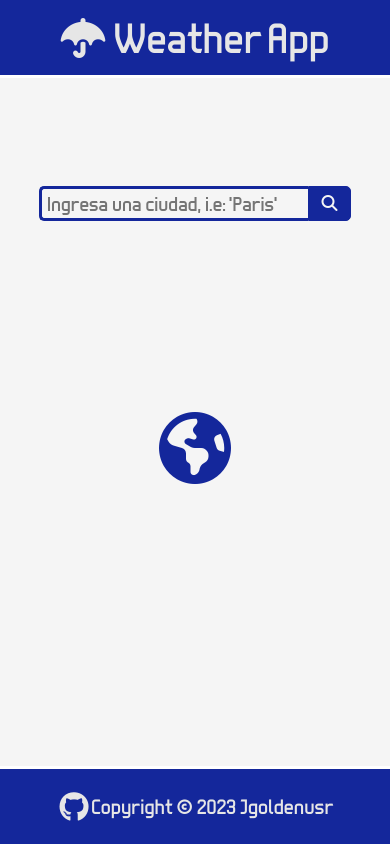
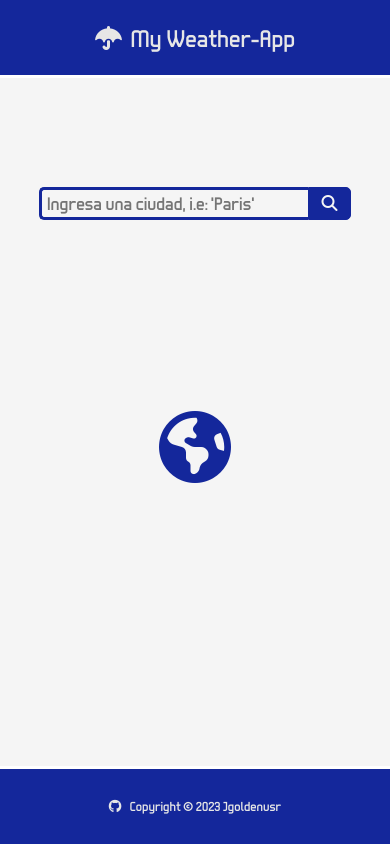
Before and after one commit to Jgoldenusr/6.Weather-App, a website built with webpack: page src/index.html in a window 390 px wide. Built offline with nearby package versions, Linux system fonts and the light colour scheme; a web font is replaced by a local one.

Commit message:
fixed font sizes

```diff
--- a/src/index.html
+++ b/src/index.html
@@ -17,7 +17,7 @@
   <body>
     <header>
       <i class="fa fa-umbrella header_icon"></i>
-      <span class="header_span">Weather App</span>
+      <span class="header_span">My Weather-App</span>
     </header>
     <div class="main_wrapper">
       <div class="search_div">
@@ -113,8 +113,10 @@
       </div>
     </div>
     <footer>
-      <a href="https://github.com/Jgoldenusr"><i class="fab fa-github"></i></a>
-      <h3>Copyright © 2023 Jgoldenusr</h3>
+      <a href="https://github.com/Jgoldenusr"
+        ><i class="fab fa-github footer_icon"></i
+      ></a>
+      <span class="footer_span">Copyright © 2023 Jgoldenusr</span>
     </footer>
   </body>
 </html>
--- a/src/styles/styles.css
+++ b/src/styles/styles.css
@@ -29,56 +29,50 @@ h3 {
   cursor: pointer;
   margin: 0px;
 }
-h1 {
-  font-size: min(32px, 5vh);
-}
-h2 {
-  font-size: min(24px, 5vh);
-}
-h3 {
-  color: #e6e6e6;
-  font-size: min(20.8px, 5vh);
-}
 header {
   display: flex;
+  flex: 0 0 auto;
   padding: min(1rem, 5vh);
+  height: min(75px, 20%);
+  margin-bottom: 20px;
   justify-content: center;
   align-items: center;
-  height: min(75px, 20%);
-  font-size: min(50px, 5vh);
+  font-size: xx-large;
+  font-weight: bold;
+  box-shadow: 0px 2px 0px 1px white;
   background-color: #14279b;
-  margin-bottom: 20px;
-  box-shadow: 0px 2px 0px 1px white;
   color: #e6e6e6;
-  flex: 0 0 auto;
 }
-.header_span {
+.header_span,
+.footer_span {
   text-align: center;
-  font-weight: bold;
   user-select: none;
 }
 .header_icon {
-  font-size: min(40px, 5vh);
-  margin-right: 0.5rem;
+  color: #e6e6e6;
+  font-size: xx-large;
+  margin-right: 1vh;
 }
 footer {
   display: flex;
+  flex: 0 0 auto;
+  height: min(75px, 20%);
+  margin-top: 20px;
   justify-content: center;
   align-items: center;
-  height: min(75px, 20%);
+  font-size: x-large;
+  box-shadow: 0px -2px 0px 1px white;
   background-color: #14279b;
-  box-shadow: 0px -2px 0px 1px white;
-  margin-top: 20px;
-  flex: 0 0 auto;
+  color: #e6e6e6;
 }
-footer .fab {
-  margin: auto 0.7vw;
+.footer_icon {
   color: #e6e6e6;
-  font-size: min(30px, 6vh);
+  font-size: x-large;
+  margin-right: 1vh;
 }
-footer .fab:hover {
+.footer_icon:hover {
   color: white;
-  font-size: min(35px, 7.5vh);
+  animation: spin 0.5s linear;
 }
 .search_div {
   margin-bottom: 1rem;
@@ -91,7 +85,7 @@ footer .fab:hover {
   display: flex;
 }
 .search_bar {
-  font-size: 20px;
+  font-size: large;
   font-family: TenbyFive;
   width: 100%;
   padding: 3px 5px;
@@ -148,14 +142,15 @@ footer .fab:hover {
 .row_wrapper {
   display: flex;
   width: 50%;
+  align-items: center;
 }
 .row_wrapper .fa {
   width: 1.5rem;
   margin-right: 0.5rem;
   font-size: 24px;
 }
-p[id] {
-  font-size: x-large;
+p {
+  font-size: large;
 }
 .icon_wrapper {
   width: 50px;
@@ -190,7 +185,7 @@ p[id] {
   padding: 2rem;
   background: #5c7aea;
   border-radius: 5px;
-  width: min(20vw, 70%);
+  width: 30vw;
   transition: all 0.5s ease-in-out;
   color: #e6e6e6;
 }
@@ -199,7 +194,7 @@ p[id] {
   top: 0;
   right: 1rem;
   transition: all 0.2s;
-  font-size: 30px;
+  font-size: large;
   font-weight: bold;
   text-decoration: none;
   color: white;
@@ -237,7 +232,25 @@ p[id] {
   font-weight: normal;
   font-style: normal;
 }
+@media only screen and (min-width: 800px) and (max-width: 1000px) {
+  .search_wrapper,
+  .content_wrapper {
+    width: 60vw;
+    margin: auto;
+  }
+  .popup {
+    width: 50%;
+  }
+}
 @media only screen and (max-width: 800px) {
+  .header_icon,
+  header {
+    font-size: x-large;
+  }
+  footer,
+  .footer_icon {
+    font-size: small;
+  }
   .search_wrapper,
   .content_wrapper {
     width: 80vw;
@@ -250,13 +263,11 @@ p[id] {
     width: 70%;
   }
 }
-@media only screen and (min-width: 800px) and (max-width: 1000px) {
-  .search_wrapper,
-  .content_wrapper {
-    width: 60vw;
-    margin: auto;
+@keyframes spin {
+  0% {
+    transform: rotate(0deg);
   }
-  .popup {
-    width: 50%;
+  100% {
+    transform: rotate(360deg);
   }
 }
```
